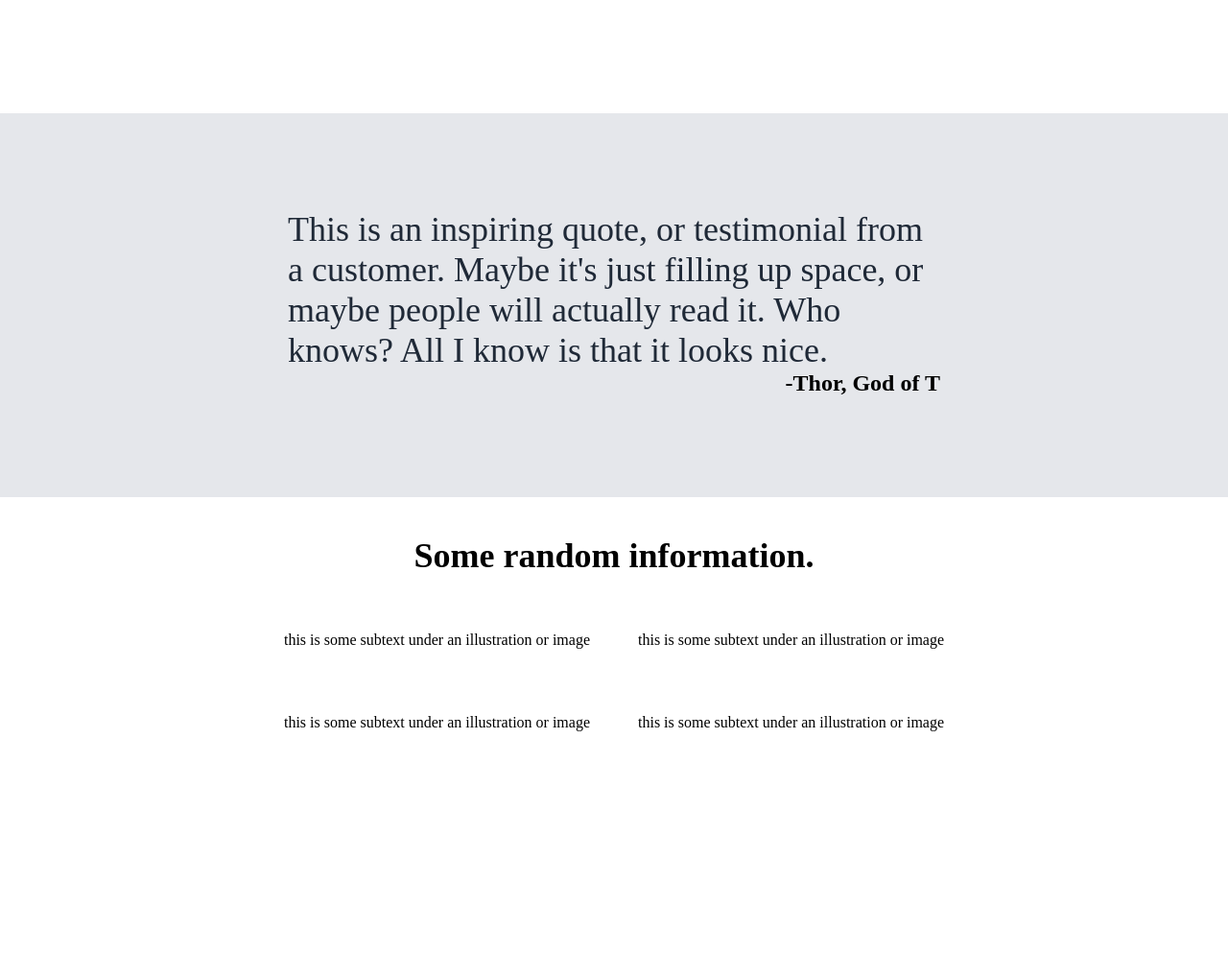
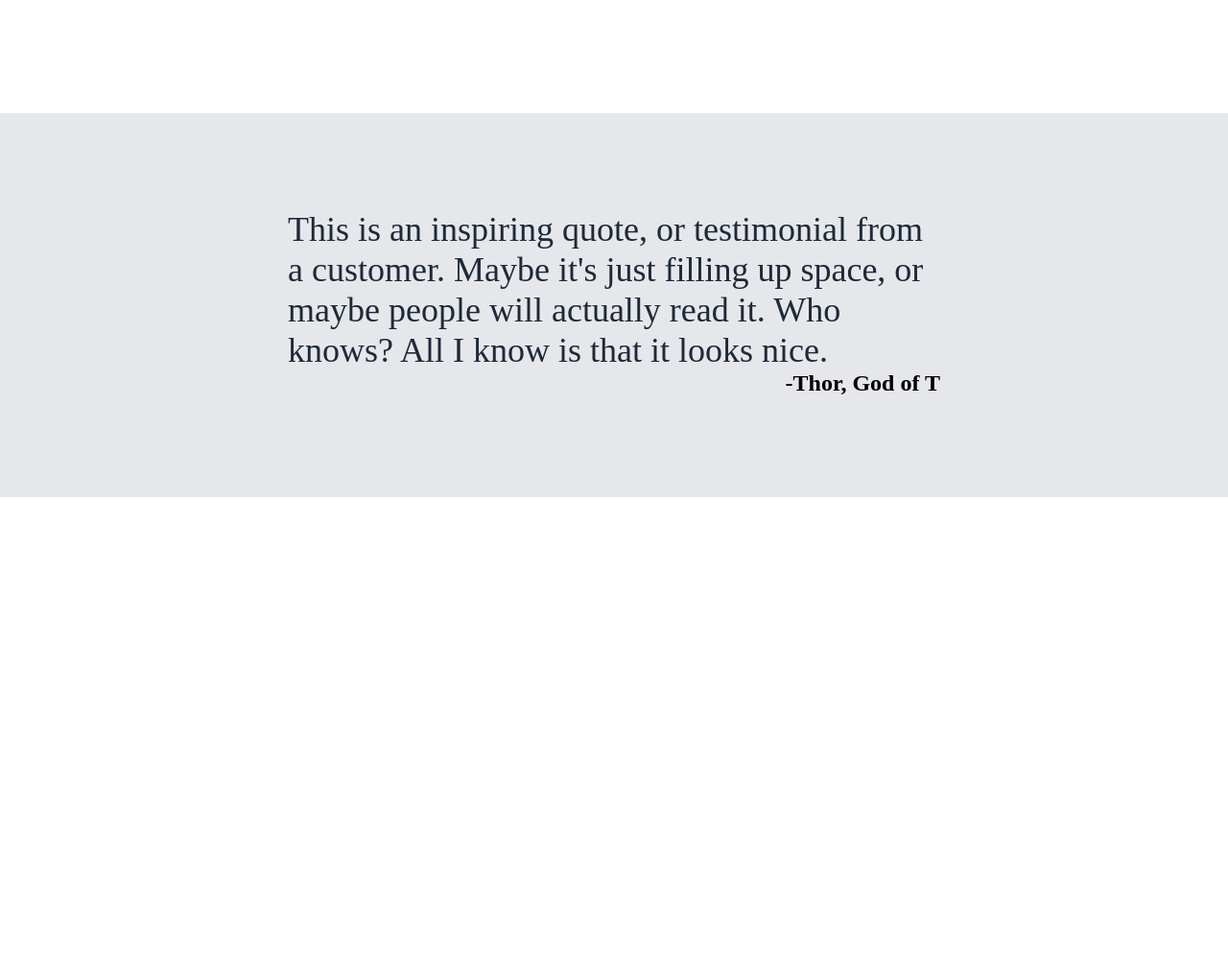
Before and after one commit to cquance13/Odin-Landing-Page, a plain HTML site: page index.html in a window 1280 px wide. Shown: the part 959-1977 px from the top of the page at 96% size. After the commit the page ends 1477 px from the top, so only its background shows below. Drawn offline with Linux system fonts and the light colour scheme.

Commit message:
finishing changes because git sucks

```diff
--- a/index.html
+++ b/index.html
@@ -60,26 +60,4 @@
             <div class="quote_atribute">-Thor, God of T</div>
         </div>
     </div>
-
-    <div class="mid_upper">
-        <div class="info_header">Some random information.</div>
-        <div class="info_block">
-            <div class="info">
-                <img>
-                <div>this is some subtext under an illustration or image</div>
-            </div>
-            <div class="info">
-                <img>
-                <div>this is some subtext under an illustration or image</div>
-            </div>
-            <div class="info">
-                <img>
-                <div>this is some subtext under an illustration or image</div>
-            </div>
-            <div class="info">
-                <img>
-                <div>this is some subtext under an illustration or image</div>
-            </div>
-        </div>
-    </div>
 </body>
```
